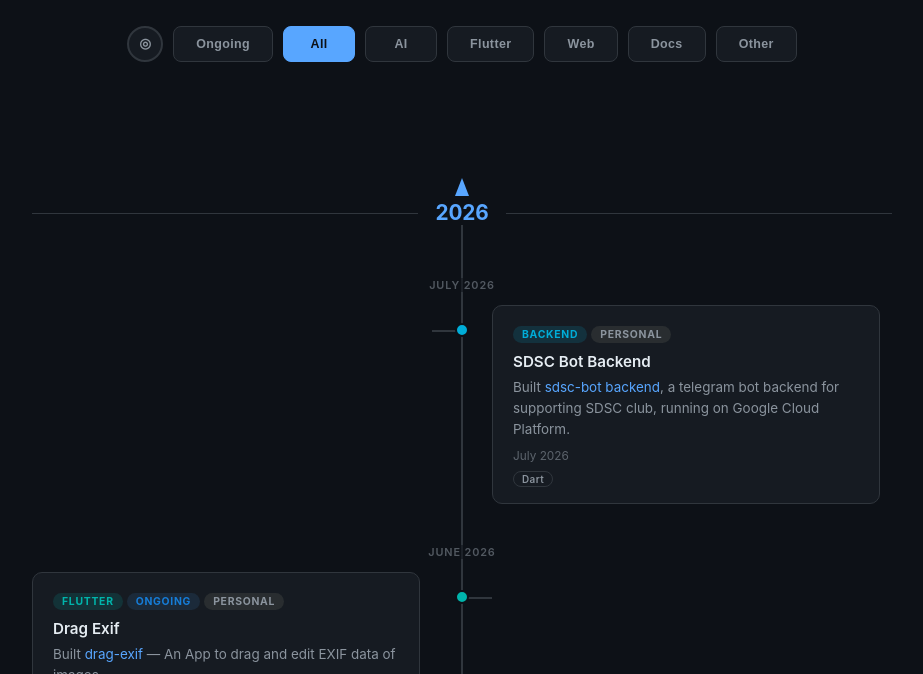
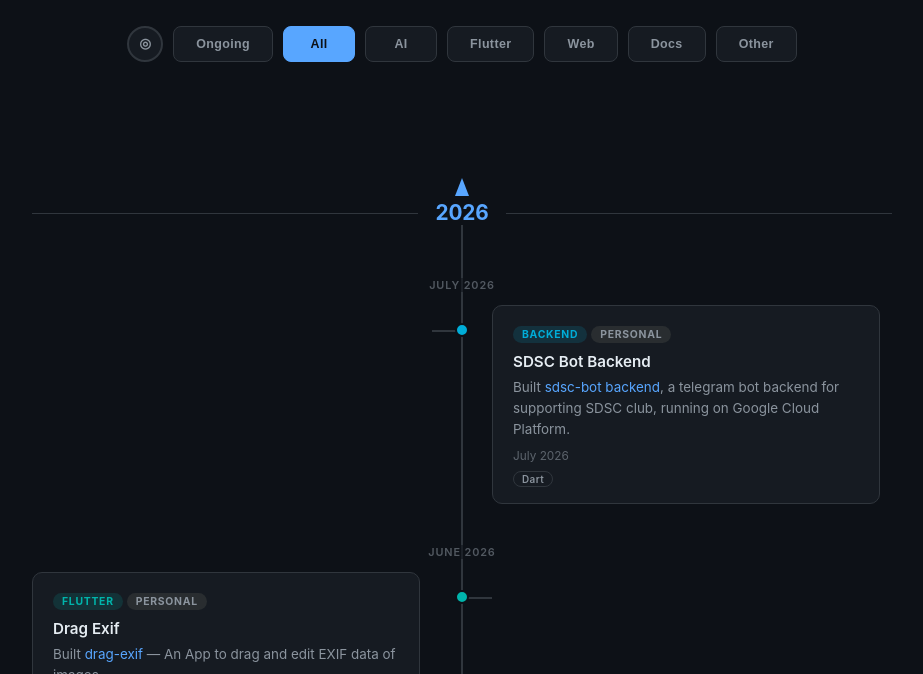
Before and after one commit to AIPEAC/AIPEAC, a plain HTML site: page index.html in a window 1280 px wide. Shown: the part 126-800 px from the top of the page, without its empty margins (178-1101 px from the left). Drawn offline with Linux system fonts and the light colour scheme.

Commit message:
Update index.html

```diff
--- a/index.html
+++ b/index.html
@@ -64,7 +64,7 @@
   <div class="timeline-item" data-year="2026">
     <div class="timeline-dot" style="--dot: var(--dart)"></div>
     <div class="timeline-content">
-      <span class="tag tag-crossplatform">Flutter</span><span class="tag tag-ongoing">Ongoing</span><span class="tag tag-personal">Personal</span>
+      <span class="tag tag-crossplatform">Flutter</span><span class="tag tag-personal">Personal</span>
       <h3>Drag Exif</h3>
       <p>Built <a href="https://github.com/AIPEAC/drag-exif" target="_blank">drag-exif</a> — An App to drag and edit EXIF data of images.</p>
       <div class="timeline-date">June 2026</div>
```
